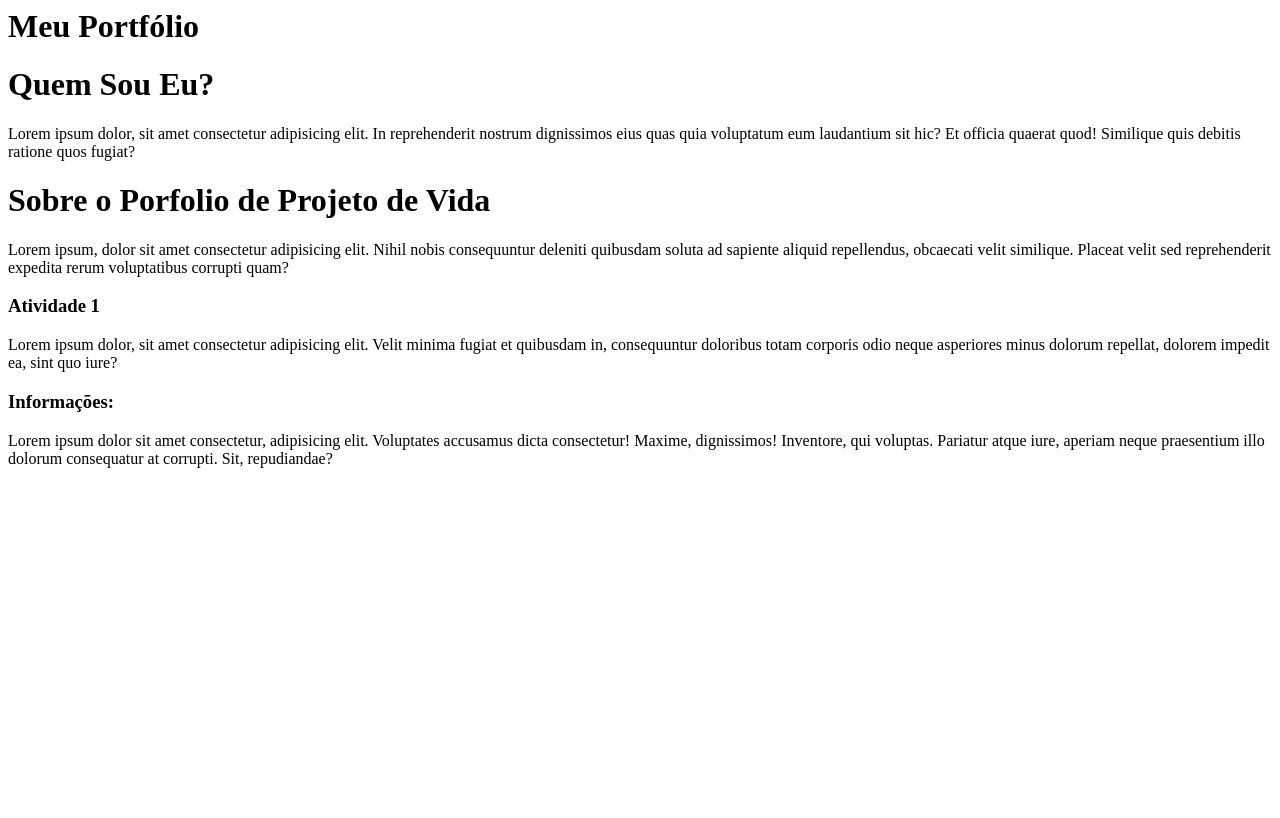
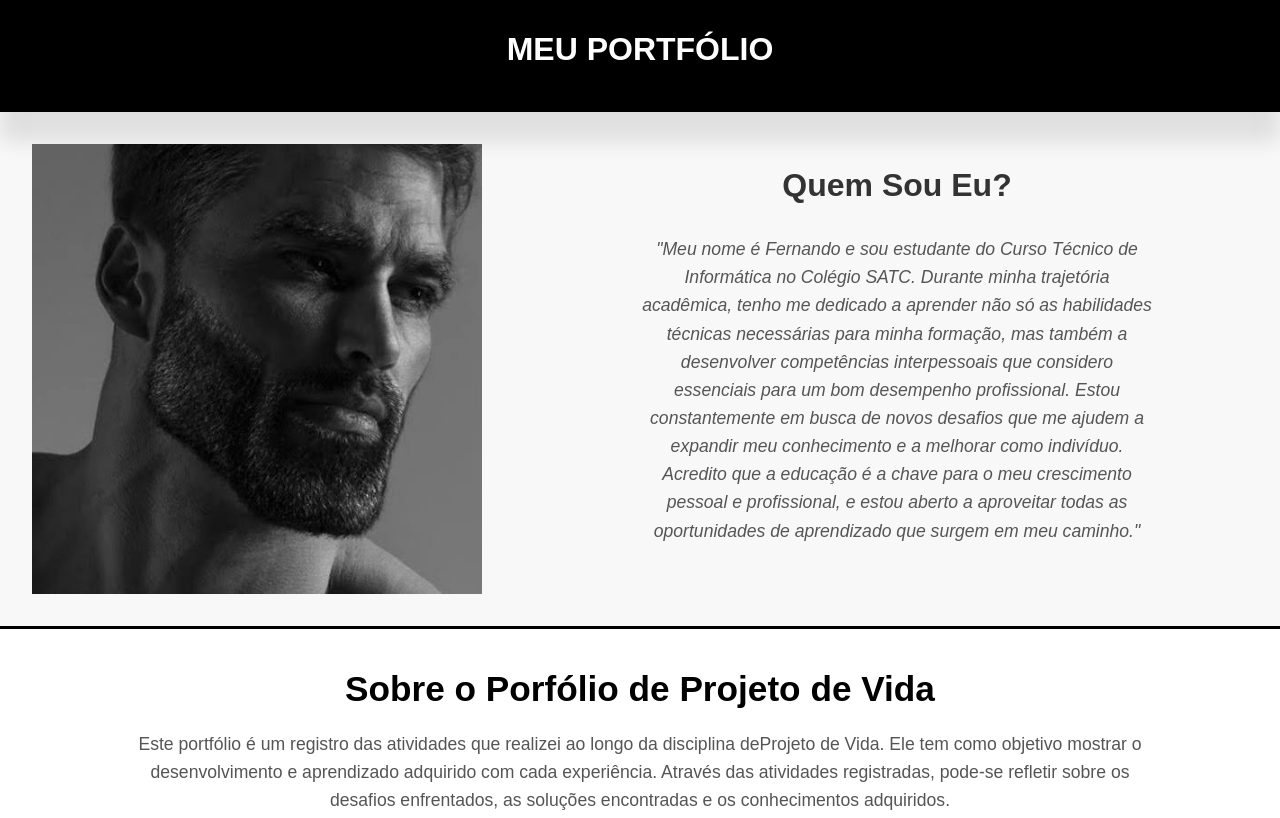
Before and after one commit to AkhiaBR/portfolio, a plain HTML site: page pages/index.html in a window 1280 px wide. Shown: the top 818 px of the page. Drawn offline with Linux system fonts and the light colour scheme.

Commit message:
site pronto para adicionar as atividades

```diff
--- a/pages/index.html
+++ b/pages/index.html
@@ -1,27 +1,38 @@
 <html>
 
 <head>
-    <title>Meu Portfolio</title>
+    <title>Portfólio</title>
     <link rel="stylesheet" href="style.css">
 </head>
 
 <body>
     <header>
-        <h1>Meu Portfólio</h1>
+        <h1>MEU PORTFÓLIO</h1>
     </header>
-    <div class="me">
-        <h1>Quem Sou Eu?</h1>
-        <p>Lorem ipsum dolor, sit amet consectetur adipisicing elit. In reprehenderit nostrum dignissimos eius quas quia
-            voluptatum eum laudantium sit hic? Et officia quaerat quod! Similique quis debitis ratione quos fugiat?</p>
+    <div class="mebox">
+        <div class="me_image">
+            <img src="../images/gicachad.jpg" alt="Giga Chad Image">
+        </div>
+        <div class="me">
+            <h1>Quem Sou Eu?</h1>
+            <p><i>"Meu nome é Fernando e sou estudante do Curso Técnico de Informática no Colégio SATC. Durante minha
+                trajetória acadêmica, tenho
+                me dedicado a aprender não só as habilidades técnicas necessárias para minha formação, mas também a
+                desenvolver competências interpessoais que considero essenciais para um bom desempenho profissional.
+                Estou constantemente em busca de novos desafios que me ajudem a expandir meu conhecimento e a melhorar
+                como indivíduo. Acredito que a educação é a chave para o meu crescimento pessoal e profissional, e estou
+                aberto a aproveitar todas as oportunidades de aprendizado que surgem em meu caminho."</i></p>
+        </div>
     </div>
     <div class="sobre">
         <div class="sobre_info">
-            <h1>Sobre o Porfolio de Projeto de Vida</h1>
-            <p>Lorem ipsum, dolor sit amet consectetur adipisicing elit. Nihil nobis consequuntur deleniti quibusdam
-                soluta
-                ad sapiente aliquid repellendus, obcaecati velit similique. Placeat velit sed reprehenderit expedita
-                rerum
-                voluptatibus corrupti quam?</p>
+            <h1>Sobre o Porfólio de Projeto de Vida</h1>
+            <p>Este portfólio é um registro das atividades que realizei ao longo da disciplina deProjeto de Vida. Ele
+                tem como
+                objetivo mostrar o desenvolvimento e aprendizado adquirido com cada experiência. Através das atividades
+                registradas, pode-se refletir sobre os desafios enfrentados, as soluções encontradas e os conhecimentos
+                adquiridos.
+            </p>
         </div>
         <div class="sobre_atividades_table">
             <div class="sobre_atividades_box">
@@ -30,13 +41,23 @@
                     consequuntur doloribus totam corporis odio neque asperiores minus dolorum repellat, dolorem impedit
                     ea, sint quo iure?</p>
             </div>
+            <div class="sobre_atividades_box">
+                <h3>Atividade 2</h3>
+                <p>Lorem ipsum dolor, sit amet consectetur adipisicing elit. Velit minima fugiat et quibusdam in,
+                    consequuntur doloribus totam corporis odio neque asperiores minus dolorum repellat, dolorem impedit
+                    ea, sint quo iure?</p>
+            </div>
+            <div class="sobre_atividades_box">
+                <h3>Atividade 3</h3>
+                <p>Lorem ipsum dolor, sit amet consectetur adipisicing elit. Velit minima fugiat et quibusdam in,
+                    consequuntur doloribus totam corporis odio neque asperiores minus dolorum repellat, dolorem impedit
+                    ea, sint quo iure?</p>
+            </div>
         </div>
     </div>
     <footer>
-        <h3>Informações:</h3>
-        <p>Lorem ipsum dolor sit amet consectetur, adipisicing elit. Voluptates accusamus dicta consectetur! Maxime,
-            dignissimos! Inventore, qui voluptas. Pariatur atque iure, aperiam neque praesentium illo dolorum
-            consequatur at corrupti. Sit, repudiandae?</p>
+        <p>Feito por: Fernando Gonçalves</p>
+        <p><a href="https://github.com/AkhiaBR" target="_blank">GitHub</a></p>
     </footer>
 </body>
 
--- a/pages/style.css
+++ b/pages/style.css
@@ -0,0 +1,135 @@
+* {
+    margin: 0;
+    padding: 0;
+    box-sizing: border-box;
+}
+
+body {
+    font-family: Arial, sans-serif;
+    background-color: #f8f8f8;
+    color: #333;
+    line-height: 1.6;
+}
+
+header {
+    background-color: #000;
+    color: #fff;
+    text-align: center;
+    padding: 1.5rem;
+    box-shadow: 0 30px 20px rgba(0, 0, 0, 0.1);
+}
+
+h1, h3 {
+    font-size: 2rem;
+    margin-bottom: 0.8rem;
+}
+
+.mebox {
+    display: flex;
+    flex-direction: row;
+}
+
+.me_image {
+    margin: 2rem;
+}
+
+.me_image img {
+    height: 450px;
+    width: 450px;
+}
+
+.me {
+    padding: 3rem 10%;
+    text-align: center;
+}
+
+.me p {
+    font-size: 1.1rem;
+    color: #555;
+    max-width: 700px;
+    margin: 1.5rem auto;
+}
+
+.sobre {
+    background-color: #fff;
+    padding: 2rem 10%;
+    border-top: 3px solid #000;
+    text-align: center;
+}
+
+.sobre_info {
+    margin-bottom: 2rem;
+}
+
+.sobre_info h1 {
+    font-size: 2.2rem;
+    color: #000;
+}
+
+.sobre_info p {
+    font-size: 1.1rem;
+    color: #555;
+    line-height: 1.6;
+}
+
+.sobre_atividades_table {
+    display: flex;
+    gap: 2rem;
+    flex-wrap: wrap;
+    justify-content: center;
+}
+
+.sobre_atividades_box {
+    width: auto;
+    background-color: #222;
+    color: white;
+    padding: 1.5rem;
+    border-radius: 8px;
+    box-shadow: 0 6px 12px rgba(0, 0, 0, 0.2);
+    text-align: center;
+    cursor: pointer;
+    transition: transform 0.3s ease, box-shadow 0.3s ease;
+}
+
+.sobre_atividades_box h3 {
+    font-size: 1.5rem;
+    margin-bottom: 1rem;
+}
+
+.sobre_atividades_box p {
+    font-size: 1rem;
+    color: #ddd;
+}
+
+.sobre_atividades_box:hover {
+    transform: scale(1.05);
+    box-shadow: 0 10px 20px rgba(0, 0, 0, 0.3);
+}
+
+footer {
+    background-color: #222;
+    color: #fff;
+    text-align: center;
+    padding: 1rem;
+    padding-top: 2rem;
+    margin-top: 3rem;
+}
+
+footer h3 {
+    font-size: 1.5rem;
+    margin-bottom: 1rem;
+}
+
+footer p {
+    font-size: 0.8rem;
+    color: #ddd;
+}
+
+footer a {
+    color: #fff;
+    text-decoration: none;
+}
+
+footer a:hover {
+    text-decoration: underline;
+}
```
Also changed, not shown: images/gicachad.jpg (added).
